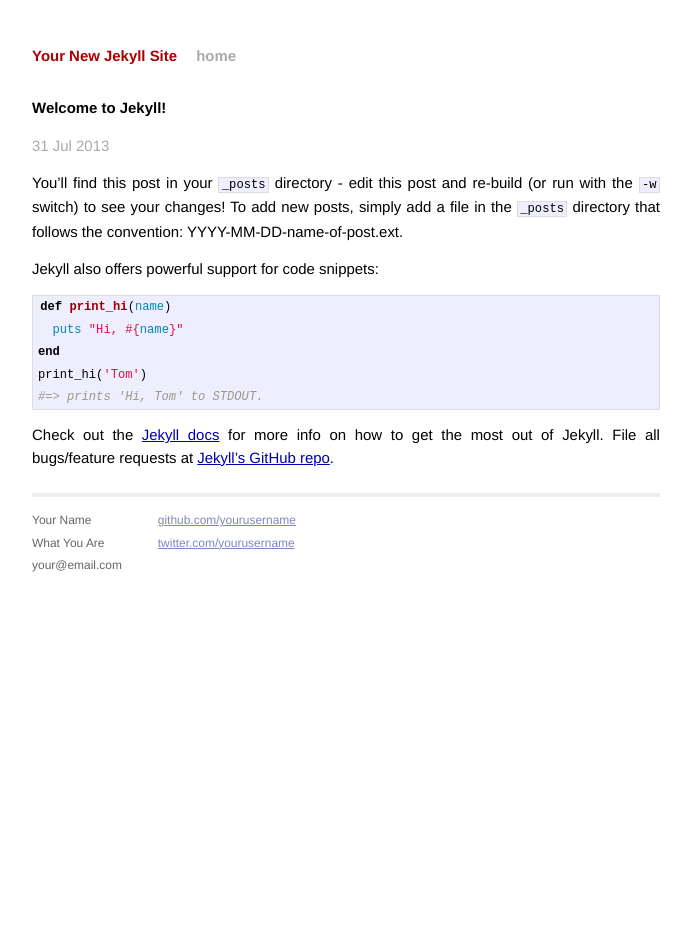
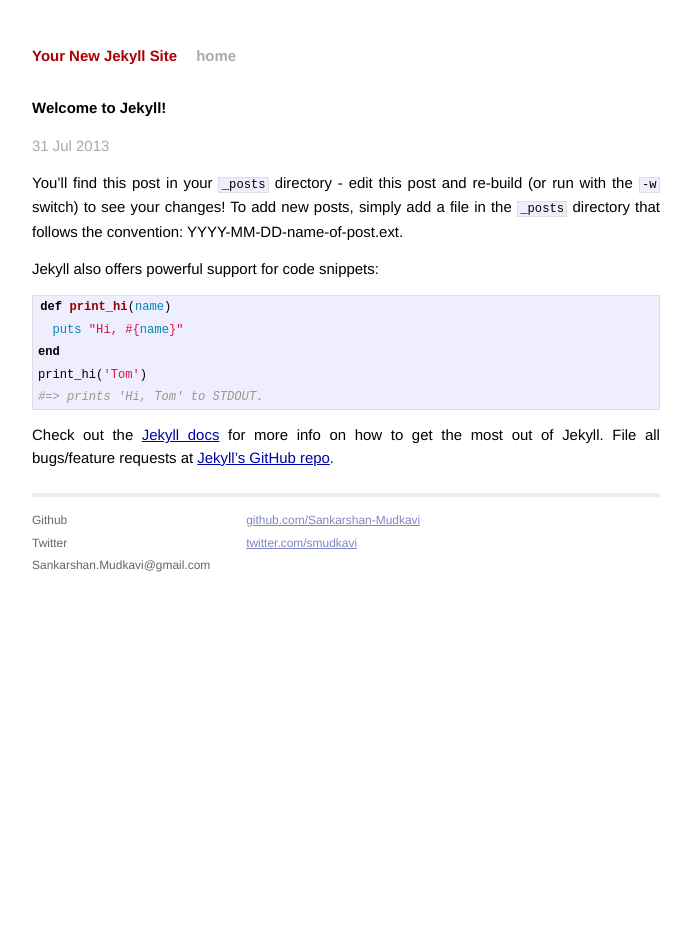
Before and after one commit to Sankarshan-Mudkavi/Sankarshan-Mudkavi.github.io, a Jekyll site: the page built from _posts/2013-07-31-welcome-to-jekyll.markdown, in a window 1280 px wide. Shown: the whole page, without its empty margins (294-985 px from the left). Built offline with Jekyll 4.4.1, drawn with Linux system fonts in a browser that asks for light colours; Markdown is read by kramdown in place of the engine named in the settings.

Commit message:
Layout update

```diff
--- a/_layouts/default.html
+++ b/_layouts/default.html
@@ -27,15 +27,15 @@
             <div class="footer">
               <div class="contact">
                 <p>
-                  Your Name<br />
-                  What You Are<br />
-                  your@email.com
+                  Github<br />
+                  Twitter<br />
+                  Sankarshan.Mudkavi@gmail.com
                 </p>
               </div>
               <div class="contact">
                 <p>
-                  <a href="http://github.com/yourusername/">github.com/yourusername</a><br />
-                  <a href="http://twitter.com/yourusername/">twitter.com/yourusername</a><br />
+                  <a href="http://github.com/Sankarshan-Mudkavi/">github.com/Sankarshan-Mudkavi</a><br />
+                  <a href="http://twitter.com/smudkavi/">twitter.com/smudkavi</a><br />
                 </p>
               </div>
             </div>
```
